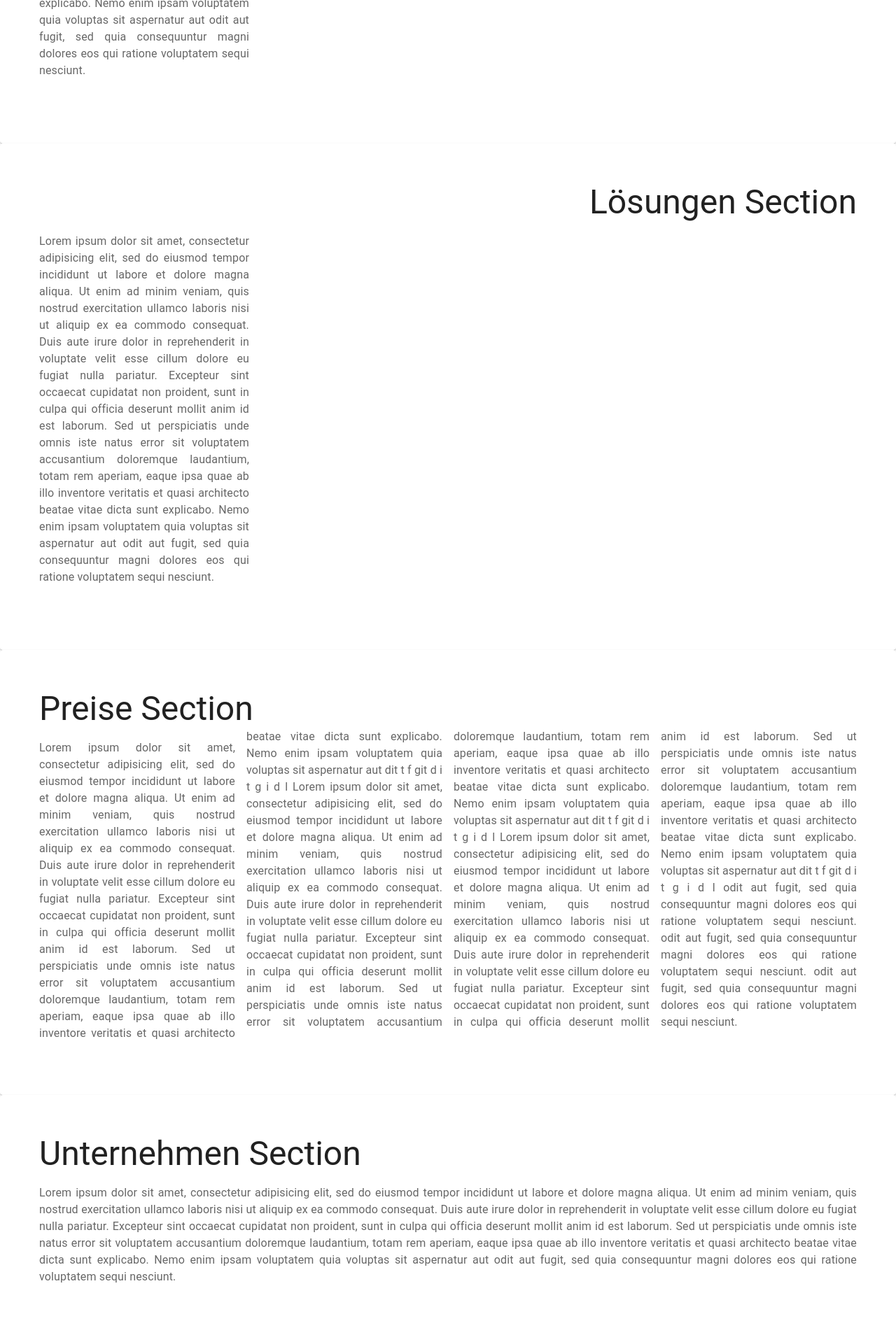
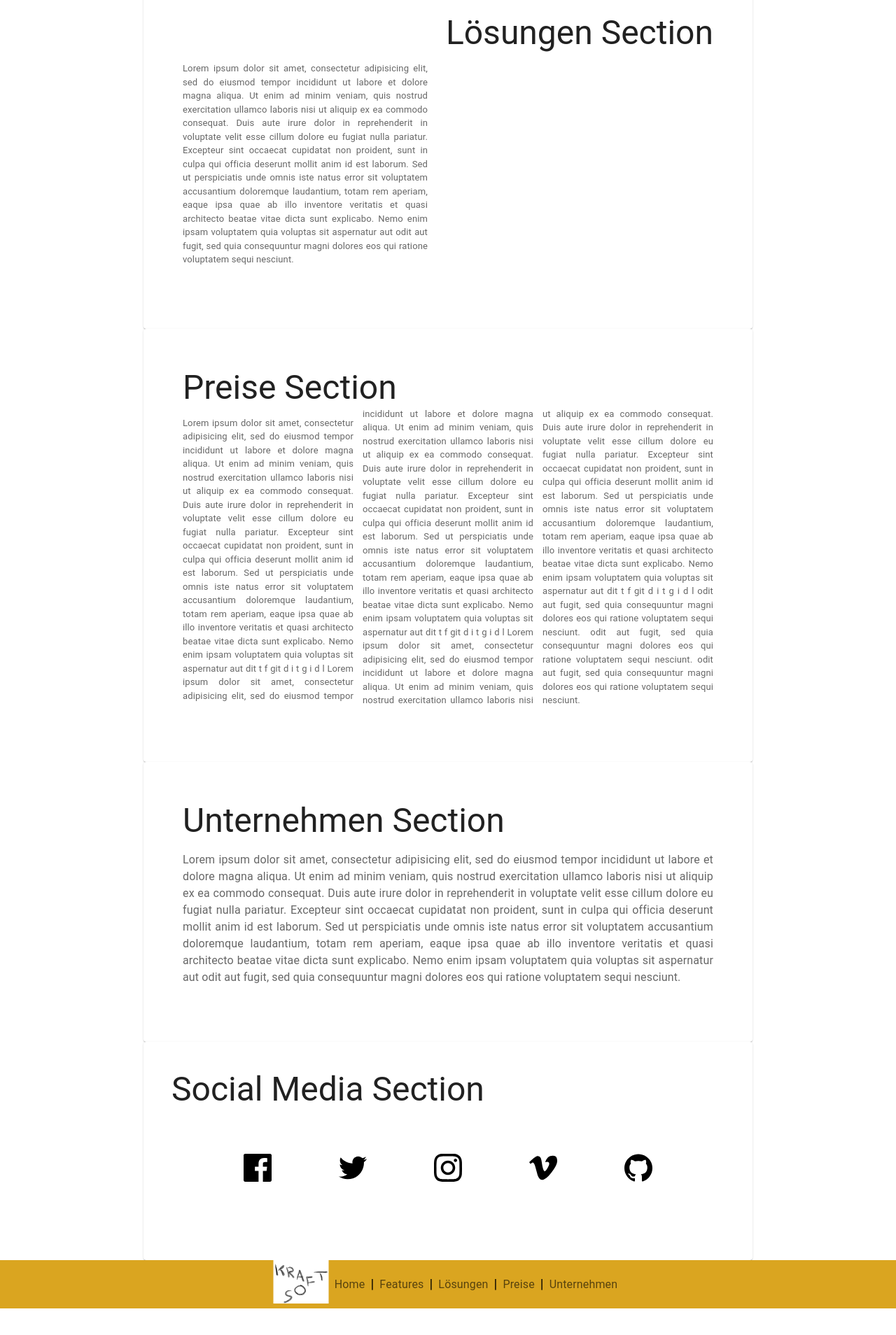
Before and after one commit to dugen/bottomup, a Gatsby site: page / in a window 1280 px wide. Shown: the part 890-2798 px from the top of the page at 70% size. After the commit the page ends 2760 px from the top, so only its background shows below. Built offline with nearby package versions, Linux system fonts and the light colour scheme; Gatsby itself is replaced by a stand-in of ours.

Commit message:
minwidth to cards, smaller fontsize

```diff
--- a/src/components/CardComponent.js
+++ b/src/components/CardComponent.js
@@ -6,75 +6,110 @@ import Button from '@mui/material/Button';
 import Typography from '@mui/material/Typography';
 
 export default function CardComponent({markdown}) {
-    if (markdown.node.frontmatter.id===1)
+    if (markdown.node.frontmatter.id === 1)
         return (
-        <Card sx={{ minWidth: 275, padding: 5 }}>
+            <div style={{display: 'flex', justifyContent: 'center'}}>
+                <Card sx={{minWidth: 870, padding: 5, maxWidth: 870}}>
                     <CardContent>
-                <Typography style={{display: 'flex',  justifyContent:'center', alignItems:'center'}}  variant="h3" component="div" id={markdown.node.frontmatter.link}>
+                        <Typography style={{display: 'flex', justifyContent: 'center', alignItems: 'center'}}
+                                    variant="h3" component="div" id={markdown.node.frontmatter.link}>
                             {markdown.node.frontmatter.title}
                         </Typography>
-                <Typography style={{display: 'flex',  justifyContent:'center', alignItems:'center'}} sx={{ mb: 1.5 }} color="text.secondary">
-                    <div dangerouslySetInnerHTML={{__html: markdown.node.html }}/>
+                        <Typography style={{display: 'flex', justifyContent: 'center', alignItems: 'center'}}
+                                    sx={{mb: 1.5}} color="text.secondary">
+                            <div dangerouslySetInnerHTML={{__html: markdown.node.html}}/>
                         </Typography>
                     </CardContent>
 
-            <CardActions style={{display: 'flex',  justifyContent:'center', alignItems:'center'}}>
+                    <CardActions style={{display: 'flex', justifyContent: 'center', alignItems: 'center'}}>
                         <Button size="small">Herunterladen</Button>
                     </CardActions>
                 </Card>
+            </div>
         );
-    if (markdown.node.frontmatter.id===2)
+    if (markdown.node.frontmatter.id === 2)
         return (
-            <Card sx={{ minWidth: 275, padding: 5 }}>
+            <div style={{display: 'flex', justifyContent: 'center'}}>
+                <Card sx={{minWidth: 870, padding: 5, maxWidth: 870}}>
                     <CardContent>
-                    <Typography style={{justifyContent:'left'}}  variant="h3" component="div" id={markdown.node.frontmatter.link}>
+                        <Typography style={{justifyContent: 'left'}} variant="h3" component="div"
+                                    id={markdown.node.frontmatter.link}>
                             {markdown.node.frontmatter.title}
                         </Typography>
-                    <Typography style={{display: 'flex',  justifyContent:'center', alignItems:'center', maxWidth: 300, textAlign:"justify"}} sx={{ mb: 1.5 }} color="text.secondary">
-                        <div dangerouslySetInnerHTML={{__html: markdown.node.html }}/>
+                        <Typography style={{
+                            display: 'flex',
+                            justifyContent: 'center',
+                            alignItems: 'center',
+                            maxWidth: 350,
+                            textAlign: "justify",
+                            fontSize:"small"
+                        }} sx={{mb: 1.5}} color="text.secondary">
+                            <div dangerouslySetInnerHTML={{__html: markdown.node.html}}/>
                         </Typography>
                     </CardContent>
                 </Card>
-
+            </div>
         );
 
-    if ( markdown.node.frontmatter.id===3)
+    if (markdown.node.frontmatter.id === 3)
         return (
-            <Card sx={{ minWidth: 275, padding: 5 }}>
+            <div style={{display: 'flex', justifyContent: 'center'}}>
+                <Card sx={{minWidth: 870, padding: 5, maxWidth: 870}}>
                     <CardContent>
-                    <Typography style={{display: 'flex',  justifyContent:'right', alignItems:'center'}}   variant="h3" component="div" id={markdown.node.frontmatter.link}>
+                        <Typography style={{display: 'flex', justifyContent: 'right', alignItems: 'center'}}
+                                    variant="h3" component="div" id={markdown.node.frontmatter.link}>
                             {markdown.node.frontmatter.title}
                         </Typography>
-                    <Typography style={{display: 'flex',  justifyContent:'center', alignItems:'center', maxWidth: 300, textAlign:"justify"}} sx={{ mb: 1.5 }} color="text.secondary">
-                        <div dangerouslySetInnerHTML={{__html: markdown.node.html }}/>
+                        <Typography style={{
+                            display: 'flex',
+                            justifyContent: 'center',
+                            alignItems: 'center',
+                            maxWidth: 350,
+                            textAlign: "justify",
+                            fontSize:"small"
+                        }} sx={{mb: 1.5}} color="text.secondary">
+                            <div dangerouslySetInnerHTML={{__html: markdown.node.html}}/>
                         </Typography>
                     </CardContent>
 
                 </Card>
+            </div>
         );
-    if ( markdown.node.frontmatter.id===4)
+    if (markdown.node.frontmatter.id === 4)
         return (
-            <Card sx={{ minWidth: 275, padding: 5 }}>
+            <div style={{display: 'flex', justifyContent: 'center'}}>
+                <Card sx={{minWidth: 870, padding: 5, maxWidth: 870}}>
                     <CardContent>
-                    <Typography style={{display: 'flex',  justifyContent:'left', alignItems:'center'}}   variant="h3" component="div" id={markdown.node.frontmatter.link}>
+                        <Typography style={{display: 'flex', justifyContent: 'left', alignItems: 'center'}} variant="h3"
+                                    component="div" id={markdown.node.frontmatter.link}>
                             {markdown.node.frontmatter.title}
                         </Typography>
-                    <Typography style={{columnWidth:"255px ",   justifyContent:'center', alignItems:'center', textAlign:"justify"}} sx={{ mb: 1.5 }} color="text.secondary">
-                        <div dangerouslySetInnerHTML={{__html: markdown.node.html }}/>
+                        <Typography style={{
+                            columnWidth: "235px ",
+                            justifyContent: 'center',
+                            alignItems: 'center',
+                            textAlign: "justify",
+                            fontSize:"small"
+                        }} sx={{mb: 1.5}} color="text.secondary">
+                            <div dangerouslySetInnerHTML={{__html: markdown.node.html}}/>
                         </Typography>
                     </CardContent>
                 </Card>
+            </div>
         );
     return (
-            <Card sx={{ minWidth: 275, padding: 5 }}>
+        <div style={{display: 'flex', justifyContent: 'center'}}>
+            <Card sx={{minWidth: 870, padding: 5, maxWidth: 870}}>
                 <CardContent>
-                    <Typography style={{display: 'flex',  justifyContent:'left', alignItems:'center'}}   variant="h3" component="div" id={markdown.node.frontmatter.link}>
+                    <Typography style={{display: 'flex', justifyContent: 'left', alignItems: 'center'}} variant="h3"
+                                component="div" id={markdown.node.frontmatter.link}>
                         {markdown.node.frontmatter.title}
                     </Typography>
-                    <Typography sx={{ mb: 1.5 , textAlign:"justify"}} color="text.secondary">
-                        <div dangerouslySetInnerHTML={{__html: markdown.node.html }}/>
+                    <Typography sx={{mb: 1.5, textAlign: "justify"}} color="text.secondary">
+                        <div dangerouslySetInnerHTML={{__html: markdown.node.html}}/>
                     </Typography>
                 </CardContent>
             </Card>
+        </div>
     )
 }
--- a/src/components/NavBar/NavBar.js
+++ b/src/components/NavBar/NavBar.js
@@ -2,22 +2,20 @@ import * as React from 'react';
 import AppBar from "@mui/material/AppBar";
 import CssBaseline from "@mui/material/CssBaseline";
 import Toolbar from "@mui/material/Toolbar";
-import GlobalStyles from '@mui/material/GlobalStyles';
 import Link from '@mui/material/Link';
 import Icon from "../../assets/logo.svg"
 
 function NavBar() {
     return (
         <React.Fragment>
-            <GlobalStyles styles={{ ul: { margin: 0, padding: 0, listStyle: 'none' } }} />
             <CssBaseline />
             <AppBar
                 position="static"
                 elevation={0}
                 sx={{ backgroundColor:"goldenrod" }}
             >
-                <Toolbar sx={{ flexWrap: 'wrap', alignItems:"center"}} >
-                    <Link href="/#" sx={{justifyContent:"left",textDecoration: 'none' }}>
+                <Toolbar sx={{ flexWrap: 'wrap', justifyContent: "center"}} >
+                    <Link href="/#" sx={{mx: 4,justifyContent:"left",textDecoration: 'none' }}>
                         <Icon/>
                     </Link>
                         <Link
@@ -42,7 +40,7 @@ function NavBar() {
                             Preise
                         </Link>
                         <Link
-                            color="text.primary"
+                            color="text.secondary"
                             href="/#unternehmen"
                             sx={{ my: 1, mx: 4,textDecoration: 'none', textTransform:"none" }}
 
--- a/src/components/footer.js
+++ b/src/components/footer.js
@@ -9,35 +9,38 @@ const Footer = class extends React.Component {
         return (
             <Toolbar sx={{backgroundColor: "goldenrod", justifyContent: "center"}}>
 
-                <Link href="/#" position="absolute" left={0}>
+                <Link href="/#" sx={{justifyContent:"left"}}>
                     <Icon3 width="80px" />
                 </Link>
-                <Link sx={{ mx: 1, textDecoration: 'none', textTransform: "none"}} href="/#">
+                <Link
+                    color="text.secondary" sx={{ mx: 1, textDecoration: 'none', textTransform: "none"}} href="/#">
                     Home
                 </Link>
 
                 <h3>|</h3>
-                <Link sx={{ mx: 1, textDecoration: 'none', textTransform: "none"}} href="/#features">
+                <Link
+                    color="text.secondary" sx={{ mx: 1, textDecoration: 'none', textTransform: "none"}} href="/#features">
                     Features
                 </Link>
 
                 <h3>|</h3>
-                <Link sx={{ mx: 1, textDecoration: 'none', textTransform: "none"}} href="/#lösungen">
+                <Link
+                    color="text.secondary" sx={{ mx: 1, textDecoration: 'none', textTransform: "none"}} href="/#lösungen">
                     Lösungen
                 </Link>
 
                 <h3>|</h3>
-                <Link sx={{ mx: 1, textDecoration: 'none', textTransform: "none"}} href="/#preise">
+                <Link
+                    color="text.secondary" sx={{ mx: 1, textDecoration: 'none', textTransform: "none"}} href="/#preise">
                     Preise
                 </Link>
-
                 <h3>|</h3>
-                <Link sx={{ mx: 1, textDecoration: 'none', textTransform: "none"}} href="/#unternehmen">
+                <Link
+                    color="text.secondary" sx={{ mx: 1, textDecoration: 'none', textTransform: "none"}} href="/#unternehmen">
                     Unternehmen
                 </Link>
             </Toolbar>
-        )
-            ;
+        );
     }
 };
 
--- a/src/components/socialMedia.js
+++ b/src/components/socialMedia.js
@@ -12,12 +12,14 @@ import Typography from "@mui/material/Typography";
 
 export default function SocialMedia() {
     return (
-        <Card sx={{minWidth: 275, padding: 5}}>
-                <Typography style={{display: 'flex', justifyContent: 'left', alignItems: 'left'}} variant="h3" component="div" >
+        <div style={{display: 'flex', justifyContent: 'center'}}>
+            <Card sx={{minWidth: 870, padding: 5, maxWidth: 870}}>
+                <Typography style={{display: 'flex', justifyContent: 'left', alignItems: 'left'}} variant="h3"
+                            component="div">
                     Social Media Section
                 </Typography>
                 <CardContent>
-                <div style={{display: 'flex',  justifyContent:'center', alignItems:'center', height: "20vh"}}>
+                    <div style={{display: 'flex', justifyContent: 'center', alignItems: 'center', height: "17vh", paddingTop:7}}>
                         <Link href="https://facebook.com" sx={{my: 1, mx: 6}}>
                             <Facebook width="40px" height="40px"/>
                         </Link>
@@ -36,5 +38,6 @@ export default function SocialMedia() {
                     </div>
                 </CardContent>
             </Card>
+        </div>
     )
 }
```
Lines whose indentation alone changed are shown as unchanged.
